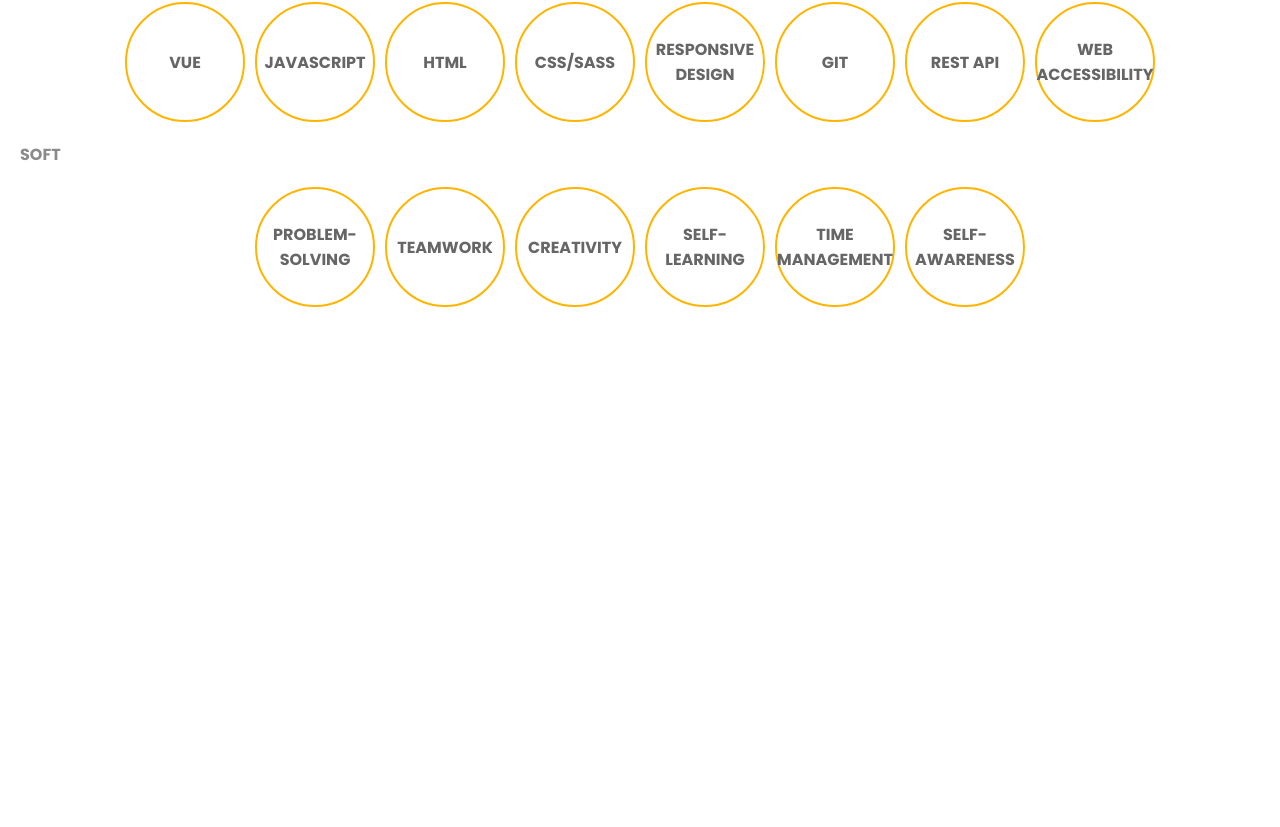
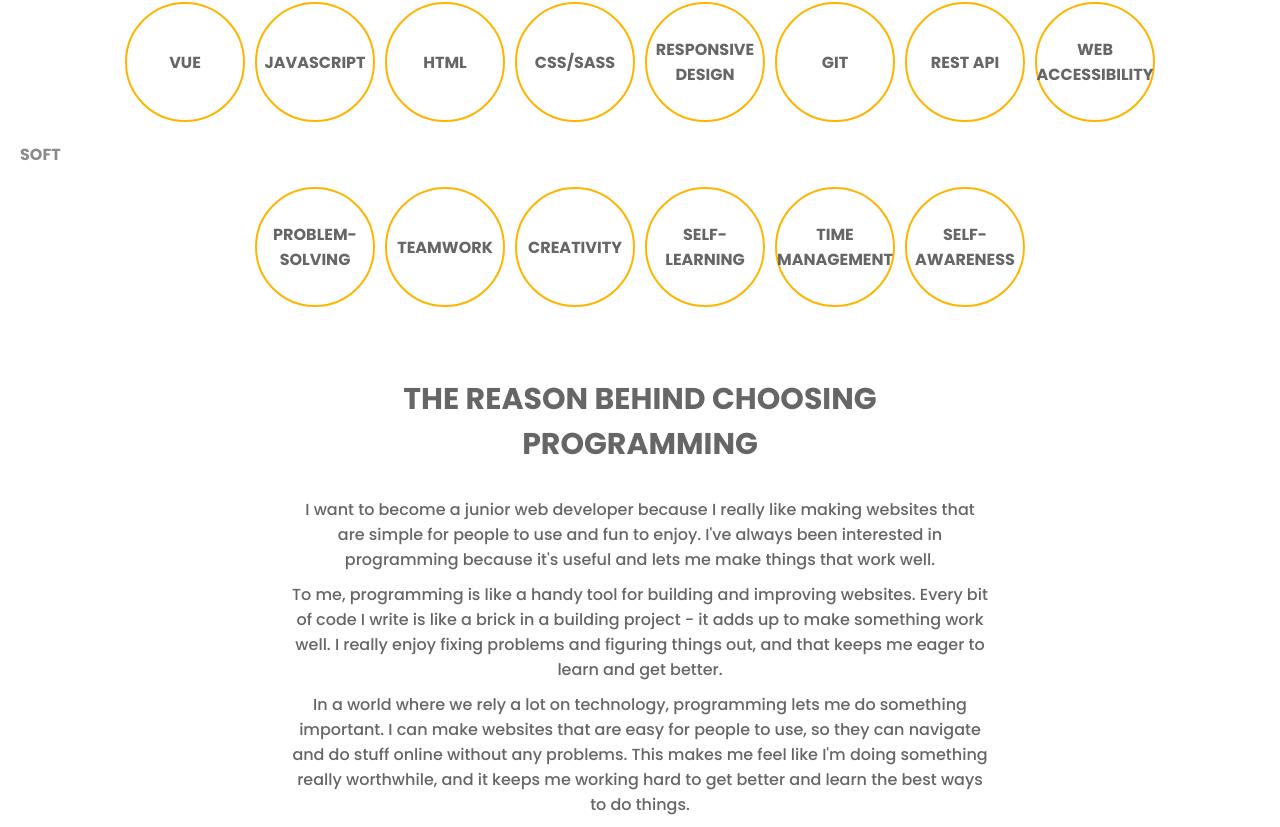
Before and after one commit to WersV/my-portfolio, a Vue app: page /about in a window 1280 px wide. Shown: the part 856-1683 px from the top of the page. Before the commit the page ends 1243 px from the top, so only its background shows below. Built offline with nearby package versions, Linux system fonts and the light colour scheme.

Commit message:
add personal section

```diff
--- a/src/views/AboutView.vue
+++ b/src/views/AboutView.vue
@@ -39,7 +39,7 @@
       </section>
       <section class="key-features">
       <div class="feature">
-        <span>2+</span>
+        <span>1+</span>
         <p>years of experience</p>
       </div>
       <div class="feature">
@@ -107,6 +107,15 @@
           <span>Self-awareness</span>
         </div>
       </div>
+    </section>
+    <section class="details-about-me">
+      <h2>The Reason Behind Choosing Programming</h2>
+      <p>I want to become a junior web developer because I really like making websites that are simple for people to use and fun to enjoy. I've always been interested in programming because it's useful and lets me make things that work well.
+      </p>
+      <p>To me, programming is like a handy tool for building and improving websites. Every bit of code I write is like a brick in a building project - it adds up to make something work well. I really enjoy fixing problems and figuring things out, and that keeps me eager to learn and get better.
+      </p>
+      <p>In a world where we rely a lot on technology, programming lets me do something important. I can make websites that are easy for people to use, so they can navigate and do stuff online without any problems. This makes me feel like I'm doing something really worthwhile, and it keeps me working hard to get better and learn the best ways to do things.
+      </p>
     </section>
   </main>
 </template>
@@ -253,8 +262,17 @@ const isImgShown = ref(null);
         }
       }
     }
-    .my-skills .skills-wrapper:last-child {
+    .details-about-me {
+      max-width: 700px;
       margin-bottom: 80px;
+      h2 {
+        @include about-me-h2;
+      }
+      p {
+        color: $text-light-gray;
+        // text-align:center;
+        margin-bottom: 10px;
+      }
     }
   }
 
@@ -301,6 +319,19 @@ const isImgShown = ref(null);
             color: $text-dark-white;
           }
         }
+      }
+    }
+    .details-about-me {
+      h2, p {
+        color: $text-dark-white;
+      }
+    }
+  }
+
+  @media(min-width: 575px) {
+    .about-view {
+      .details-about-me {
+        margin: 0 auto;
       }
     }
   }
@@ -361,6 +392,13 @@ const isImgShown = ref(null);
           text-align: center;
         }
       }
+      .details-about-me {
+        text-align: center;
+        margin-top: 70px;
+        h2 {
+          font-size: 30px;
+        }
+      }
     }
   }
 
```
